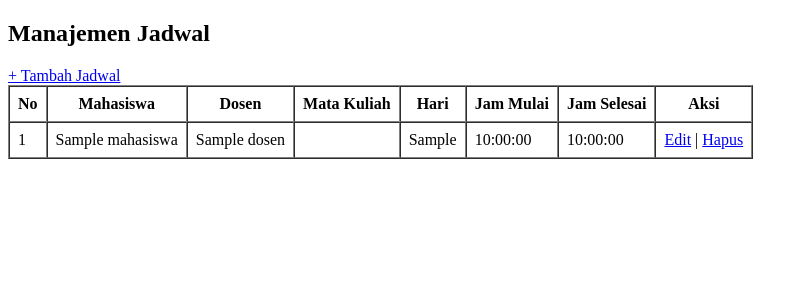
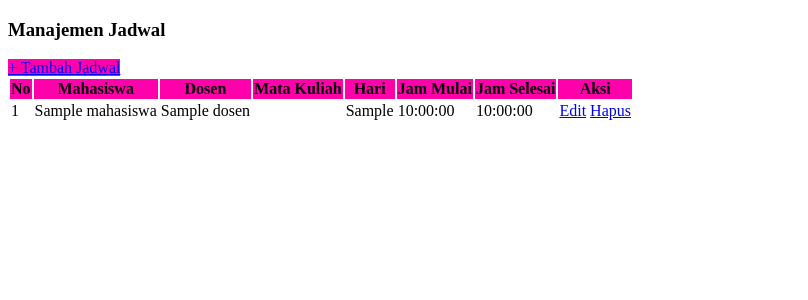
Before and after one commit to ArifbillahKamil/RBAC-Project, a Flask app: page /admin/jadwal/ in a window 1280 px wide. Shown: the top 300 px of the page, without its empty margins (0-808 px from the left). Run offline with Flask 3, Linux system fonts and the light colour scheme; a user stored in the database is signed in; tables that the repository leaves empty hold one stand-in row (values such as "Sample post").

Commit message:
perubahan jadwal list

```diff
--- a/templates/jadwal_list.html
+++ b/templates/jadwal_list.html
@@ -1,10 +1,19 @@
-{% extends 'base.html' %} {% block content %}
-<h2>Manajemen Jadwal</h2>
+{% extends 'base.html' %}
 
-<a href="{{ url_for('admin_jadwal.tambah_jadwal') }}">+ Tambah Jadwal</a>
+{% block content %}
+<div class="container mt-5">
+  <div class="d-flex justify-content-between align-items-center mb-3">
+    <h3 class="fw-bold text-uppercase">Manajemen Jadwal</h3>
+    <a href="{{ url_for('admin_jadwal.tambah_jadwal') }}" class="btn text-white" style="background-color: #ff00aa;">
+      + Tambah Jadwal
+    </a>
+  </div>
 
-<table border="1" cellpadding="8" cellspacing="0">
-  <thead>
+  <div class="card shadow border-0 rounded-4">
+    <div class="card-body p-0">
+      <div class="table-responsive">
+        <table class="table table-hover align-middle mb-0">
+          <thead class="text-white" style="background-color: #ff00aa;">
             <tr>
               <th>No</th>
               <th>Mahasiswa</th>
@@ -28,19 +37,21 @@
               <td>{{ j.jam_selesai }}</td>
               <td>
                 <a href="{{ url_for('admin_jadwal.edit_jadwal', jadwal_id=j.id) }}"
-          >Edit</a
-        >
-        |
+                   class="btn btn-sm btn-warning">Edit</a>
                 <a href="{{ url_for('admin_jadwal.hapus_jadwal', jadwal_id=j.id) }}"
-          >Hapus</a
-        >
+                   class="btn btn-sm btn-danger"
+                   onclick="return confirm('Yakin ingin menghapus jadwal ini?')">Hapus</a>
               </td>
             </tr>
             {% else %}
             <tr>
-      <td colspan="8">Belum ada data jadwal.</td>
+              <td colspan="8" class="text-center text-muted">Belum ada data jadwal.</td>
             </tr>
             {% endfor %}
           </tbody>
         </table>
+      </div>
+    </div>
+  </div>
+</div>
 {% endblock %}
```
Lines whose indentation alone changed are shown as unchanged.
